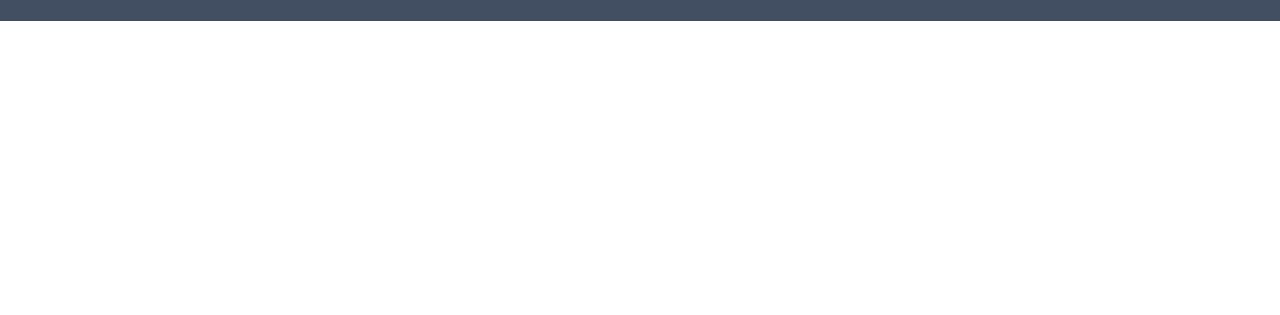
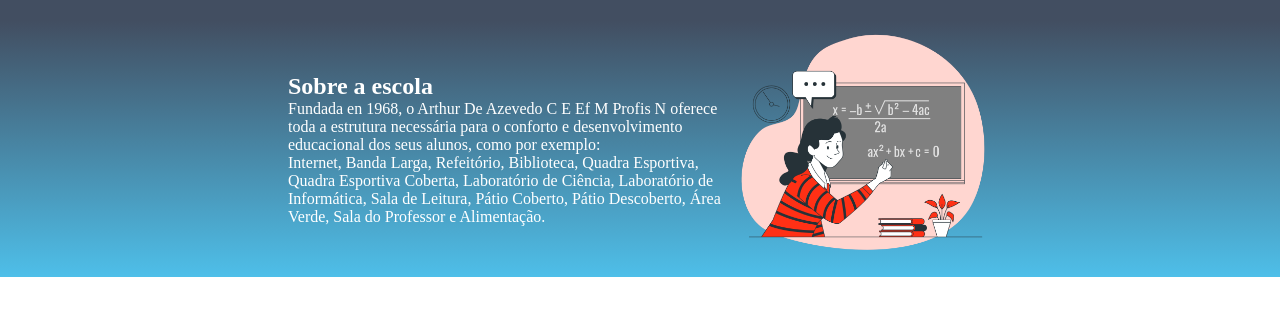
Before and after one commit to Hector-Arthur/site-turma-criativa, a plain HTML site: page index.html in a window 1280 px wide. Shown: the part 169-484 px from the top of the page. Drawn offline with Linux system fonts and the light colour scheme.

Commit message:
Arquivo aula 04

```diff
--- a/index.html
+++ b/index.html
@@ -15,6 +15,14 @@
             <li class="cabecalho-lista-item">Estudante</li>
         </ul>
     </header>
+    <section class="escola">
+        <div class="escola-div-conteudo">
+            <h2 class="escola-titulo">Sobre a escola</h2>
+            <p class="ecola-texto-um">Fundada en 1968, o Arthur De Azevedo C E Ef M Profis N oferece toda a estrutura necessária para o conforto e desenvolvimento educacional dos seus alunos, como por exemplo:</p>
+            <p class="escola-textor-dois">Internet, Banda Larga, Refeitório, Biblioteca, Quadra Esportiva, Quadra Esportiva Coberta, Laboratório de Ciência, Laboratório de Informática, Sala de Leitura, Pátio Coberto, Pátio Descoberto, Área Verde, Sala do Professor e Alimentação.</p>
+        </div>
+       <Img class="escola-imagem" src="Formula-bro.png" alt="professora no quadro">
+    </section>
+</body>
 
-</body>
 </html>
--- a/style.css
+++ b/style.css
@@ -21,3 +21,19 @@
     margin: 0 16px;
     font-size: 24px;
 }
+
+.escola-imagem{
+    width: 20%;
+}
+
+.escola{
+    background-image: linear-gradient(#424E61, #4ebfe9);
+    color: white;
+    display: flex;
+    justify-content: center;
+    align-items: center;
+}
+
+.escola-div-conteudo{
+    width: 35%;
+}
```
Also changed, not shown: Formula-bro.png (added).
